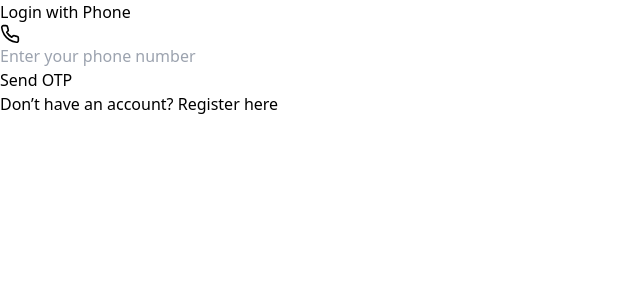
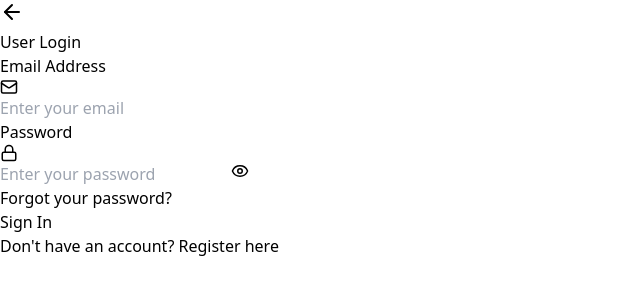
Before and after one commit to zorrowtechitsolutions/Hosta-Hospitals, a React (Vite) app: page /login in a window 1280 px wide. Shown: the top 300 px of the page, without its empty margins (0-640 px from the left). Built offline with nearby package versions, Linux system fonts and the light colour scheme; no server answers.

Commit message:
Update Login.tsx

```diff
--- a/src/pages/Login.tsx
+++ b/src/pages/Login.tsx
@@ -1,21 +1,13 @@
-import { useEffect } from "react";
 import EmailLogin from "./EmailLogin";
-import HospitalOtpLogin from "./OtpLogin";
-
 
 const HospitalLogin: React.FC = () => {
 
-  const userId  = localStorage.getItem("userId")
-
-  useEffect(() => {
-
-  }, [userId])
 
   return (
     <>
-      {
-        userId ?  <EmailLogin /> : <HospitalOtpLogin />
-      }
+
+     <EmailLogin />
+
     </>
   );
 };
```
